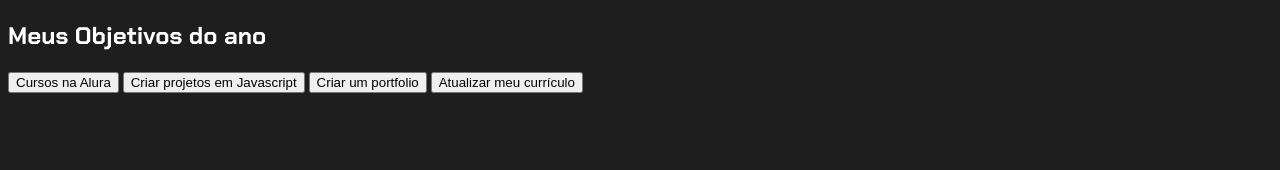
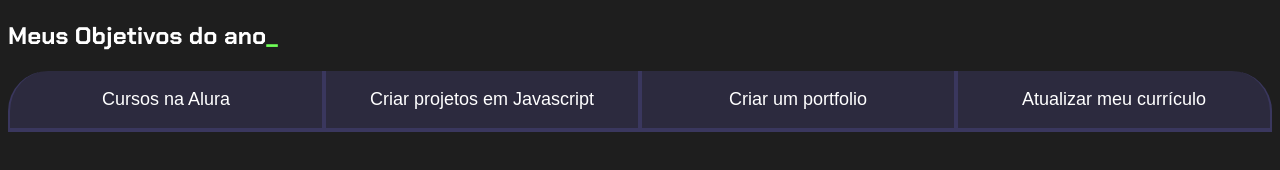
Before and after one commit to thiago-prog-dev/Criador-Tarefas, a plain HTML site: page index.html in a window 1280 px wide. Drawn offline with Linux system fonts and the light colour scheme.

Commit message:
Add files via upload

```diff
--- a/index.html
+++ b/index.html
@@ -10,7 +10,7 @@
 <body>
 
     <section class="conteudo-principal">
-            <h2 class="titulo-principal">Meus Objetivos do ano</h2>
+        <h2 class="titulo-principal">Meus Objetivos do ano<span>_</span></h2>
         <div class="botoes">
             <button class="botao">Cursos na Alura</button>
             <button class="botao">Criar projetos em Javascript</button>
--- a/style.css
+++ b/style.css
@@ -14,3 +14,51 @@ body {
     color: var(--branco);
     font-family: 'Chakra Petch', sans-serif;
 }
+
+.titulo-principal span {
+    color: var(--verde);
+}
+
+.botao {
+    font-family: "Crakra Petch", sans-serif;
+    background-color: var(--botao-inativo);
+    color: var(--branco);
+    display: flex;
+    justify-content: center;
+    padding: 1em;
+    font-size: 18px;
+    align-items: center;
+    width: 100%;
+    border-bottom: 4px solid var(--botao-ativo);
+    border-left: 2px solid var(--botao-ativo);
+    border-right: 2px solid var(--botao-ativo);
+    border-top: none;
+}
+
+.botoes {
+    display: block;
+}
+
+@media screen and (min-width: 768px) {
+    .botoes {
+        display: flex;
+    }
+}
+
+.botao:first-child {
+    border-radius: 40px 40px 0 0;
+}
+
+@media screen and (min-width: 768px) {
+    .botoes {
+        display: flex;
+    }
+
+    .botao:first-child {
+        border-radius: 40px 0 0 0;
+    }
+
+    .botao:last-child {
+        border-radius: 0 40px 0 0;
+    }
+}
```
